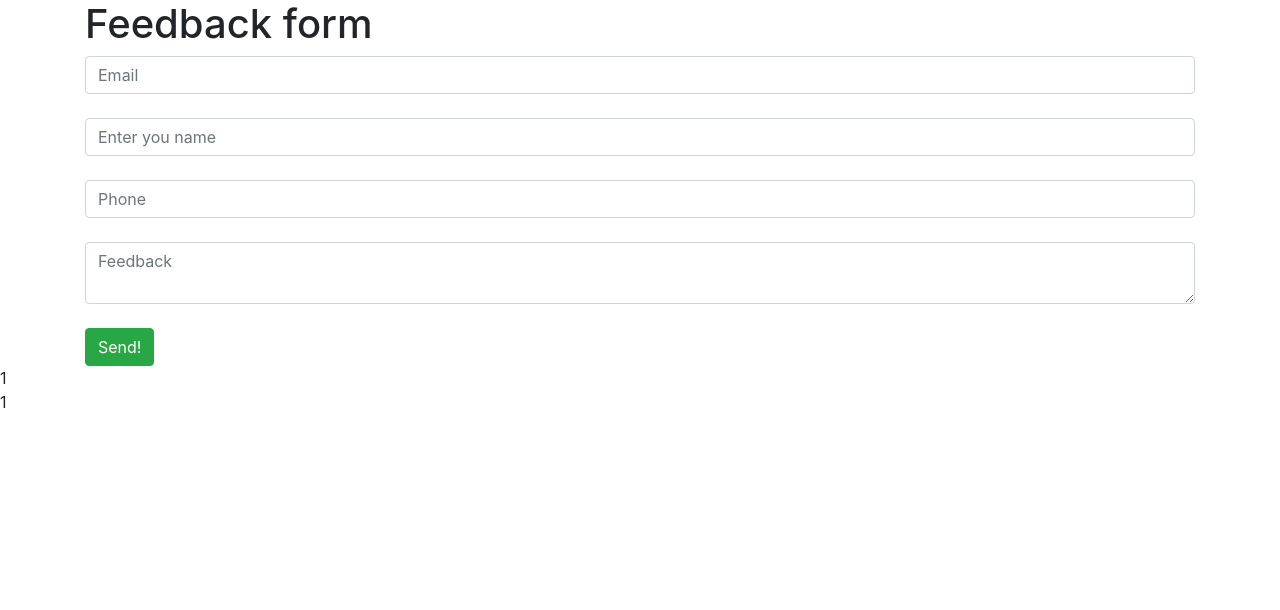
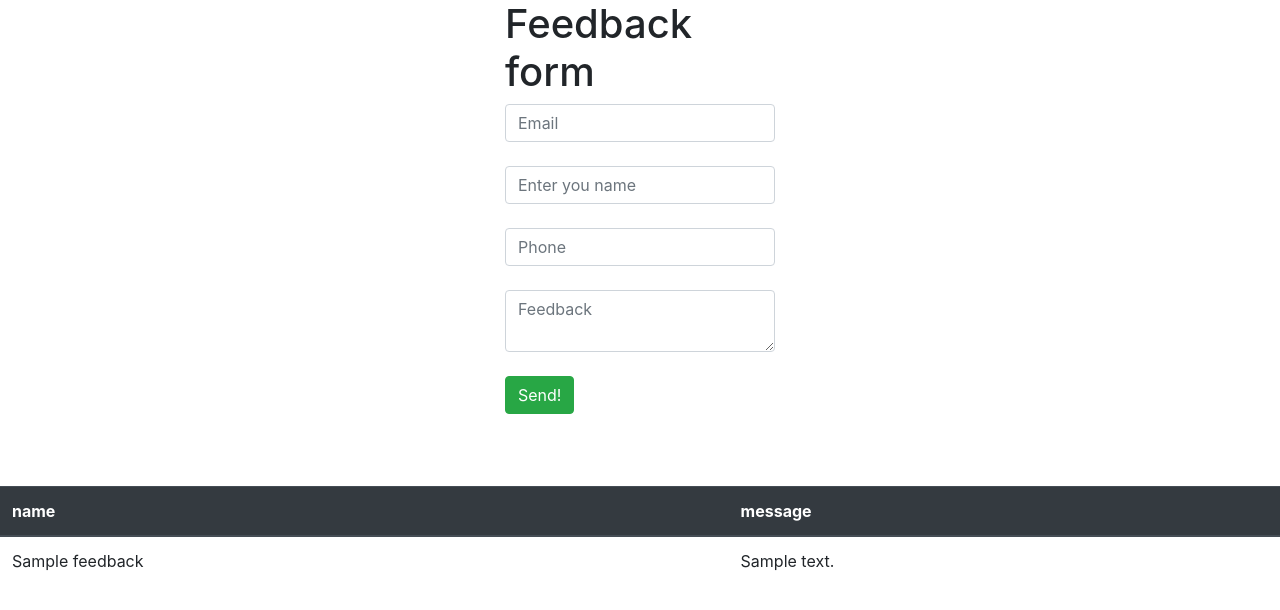
Before and after one commit to melnichukbohdan/ajaxFeedBackDB, a PHP site: page / in a window 1280 px wide. Shown: the top 610 px of the page. Run offline with PHP 8.4, Linux system fonts and the light colour scheme; tables that the repository leaves empty or names only in its code hold one stand-in row (values such as "Sample post").

Commit message:
added data output from the database to the table and automatically updates the data via AJAX when adding a new feedback

```diff
--- a/DB/Connection.php
+++ b/DB/Connection.php
@@ -3,8 +3,7 @@
 class Connection
 {
 
-private $db;
-
+    //create object PDO
     public static function make()
     {
         return new PDO("mysql:host=localhost;dbname=ajaxphp", 'root', '');
--- a/DB/Query.php
+++ b/DB/Query.php
@@ -6,14 +6,18 @@ class Query {
 
     private $db;
 
+    /*
+     * create connection for DB and get all methods PDO
+     * @param object PDO
+     */
     public function __construct(PDO $pdo)
     {
         $this->db = $pdo;
     }
 
+    //insert feedback to DB
     public function insert ($data)
     {
-     //   $connection = new PDO("mysql:host=localhost;dbname=ajaxphp", 'root', '');
         $sql = "INSERT INTO feedback(email, name, phone, message) VALUE (:email, :name, :phone, :message)";
 
         $statement = $this->db->prepare($sql);
@@ -21,4 +25,31 @@ class Query {
         return $result;
     }
 
+    //select feedbacks for DB
+   public function select ()
+   {
+       $sql = "SELECT id,name, message
+               FROM feedback
+               ORDER BY id
+               DESC ";
+
+       $statement = $this->db->prepare($sql);
+       $statement->execute();
+       $statement->bindParam(1,$result['id'], PDO::PARAM_INT);
+       $statement->bindParam(1,$result['name'], PDO::PARAM_STR);
+       $statement->bindParam(2,$result['message'], PDO::PARAM_STR);
+
+       return $this->toArray($statement);
+   }
+
+        // conversion data from DB to arrays
+   public function toArray ($data)
+   {
+       $arr = [];
+       while ($row = $data->fetch(PDO::FETCH_ASSOC)) {
+           $arr[] = $row;
+       }
+       return $arr;
+
+   }
 }
--- /dev/null
+++ b/ajax/dataRender.php
@@ -0,0 +1,12 @@
+<?php
+
+
+require_once "../DB/Query.php";
+
+    //getting data for DB
+
+$displayFB = new Query(Connection::make());
+$data = $displayFB->select();
+
+    //conversion data to JSON format
+echo json_encode($data);
--- a/index.php
+++ b/index.php
@@ -1,3 +1,4 @@
+
 <!DOCTYPE HTML>
 <html land="EN">
     <head>
@@ -7,27 +8,36 @@
 
     </head>
     <body>
-        <div class="container">
+        <div class="container" style="width: 300px">
             <h1>Feedback form</h1>
 
-                <!-- feedback form-->
+            <!-- feedback form-->
                 <input type="email" id="email" name="email" placeholder="Email" class="form-control"><br>
                 <input type="text" id="name" name="name" placeholder="Enter you name" class="form-control"><br>
                 <input type="phone" id="phone" name="phone" placeholder="Phone" class="form-control"><br>
                 <textarea name="message" id="message" placeholder="Feedback" class="form-control"></textarea><br>
-                <button type="submit" id="sendMail" class="btn btn-success">Send!</button>
+                <button type="submit" id="sendFB" class="btn btn-success">Send!</button>
 
+            <!-- display message if any field empty-->
             <div id="errorMess"></div>
+
+            <br><br><br>
         </div>
-        <div>
-            <span id="user">1</span>
-            <p id="feedback">1</p>
+            <!-- display table with feedbacks -->
+        <div id="content"  >
+            <table class="table" >
+                <thead class="thead-dark">
+                    <tr>
+                        <th scope="col">name</th>
+                        <th scope="col">message</th>
 
-
+                    </tr>
+                </thead>
+                <tbody id="tboby class="table-hover">
+                </tbody">
+            </table>
         </div>
 
         <script src="https://ajax.googleapis.com/ajax/libs/jquery/3.6.0/jquery.min.js"></script>
-        <script src="js/formMail.js"></script>
-    </body>
-
+        <script src="js/ajax.js"></script>
 </html>
--- a/js/formMail.js
+++ b/js/ajax.js
@@ -1,10 +1,40 @@
 $(document). ready(function (){
-    $("#sendMail").on('click', function (){
+   // this function display table with feedbacks
+    function showdata (){
+        var output = [];
+        $.ajax ({
+            tupe : "GET",
+            data : "json",
+            url : "ajax/dataRender.php",
+            success : function (data) {
+                data = JSON.parse(data);
+                if (data) {
+                    x = data;
+                } else {
+                    x = "";
+                }
+                for (i=0; i<x.length; i++ ) {
+                    output +=
+                    "<tr><td>"+
+                    x[i].name+
+                    "</td><td>"+
+                    x[i].message+
+                    "</td></tr>"
+                }
+                $("tbody").html(output);
+            }
+        })
+    }
+        showdata();
+
+    // accept data from the form
+    $("#sendFB").on('click', function (){
         var emailValue = $("#email").val().trim();
         var nameValue = $("#name").val().trim();
         var phoneValue = $("#phone").val().trim();
         var messageValue = $("#message").val().trim();
 
+        //check data and send message if empty field
         if (emailValue == "") {
             $("#errorMess").text("Enter email");
             return false;
@@ -21,19 +51,22 @@ $(document). ready(function (){
 
         $("#errorMess").text("");
 
+        //call Ajax method for record data to DB
         $.ajax({
             method: 'POST',
-            url: "ajax/datahedler.php",
+            url: "ajax/dataHedler.php",
             data: { email:emailValue, name:nameValue, phone:phoneValue, message:messageValue }
         })
             .done(function (msg){
                 alert("Data Saved:" + msg);
+                //call function showdata for rebuild table with feedbacks
+                showdata();
             });
+            //cleaning fields in table
         $("#email").val('');
         $("#name").val('');
         $("#phone").val('');
         $("#message").val('');
 
-       // console.log(email, name, phone, message);
     })
 });
```
Also changed, not shown: ajax/dataHedler.php (added, +25 -0 lines), ajax/datahedler.php (deleted, +0 -23 lines), readme.txt.
